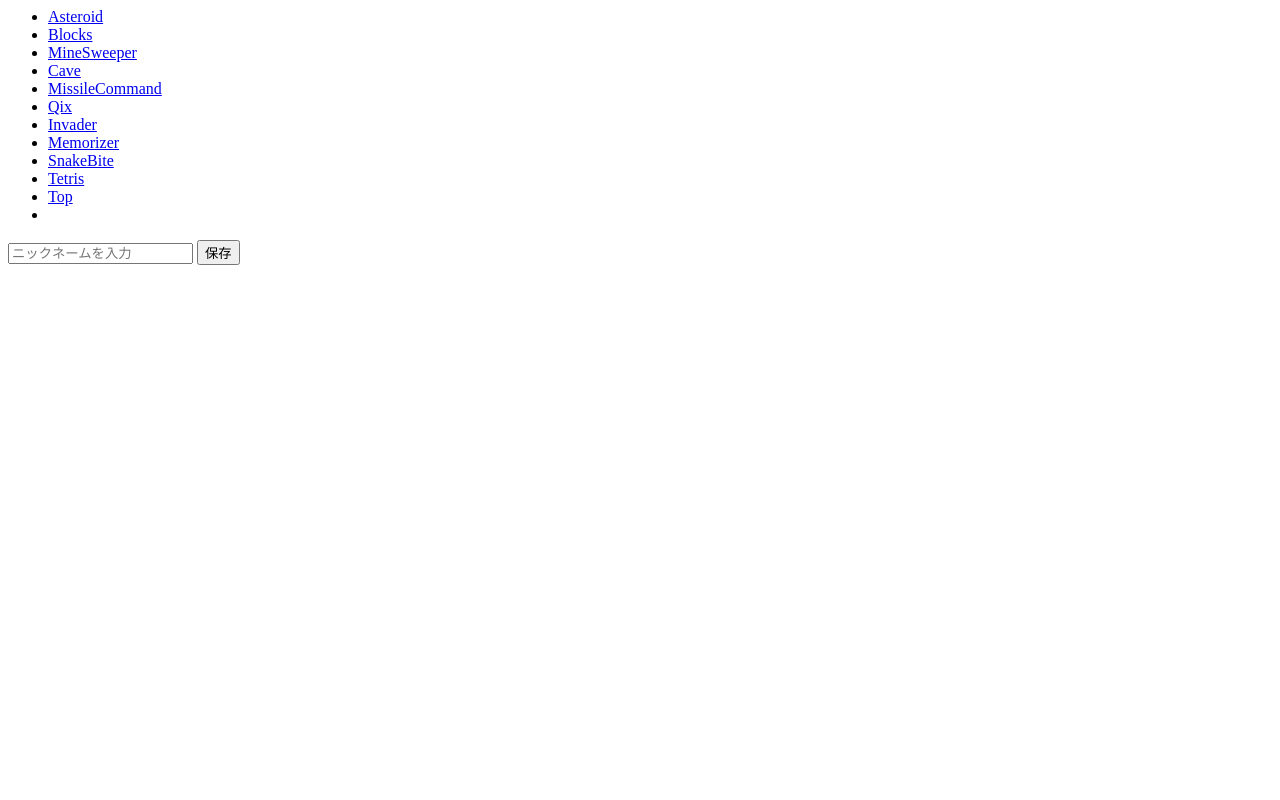
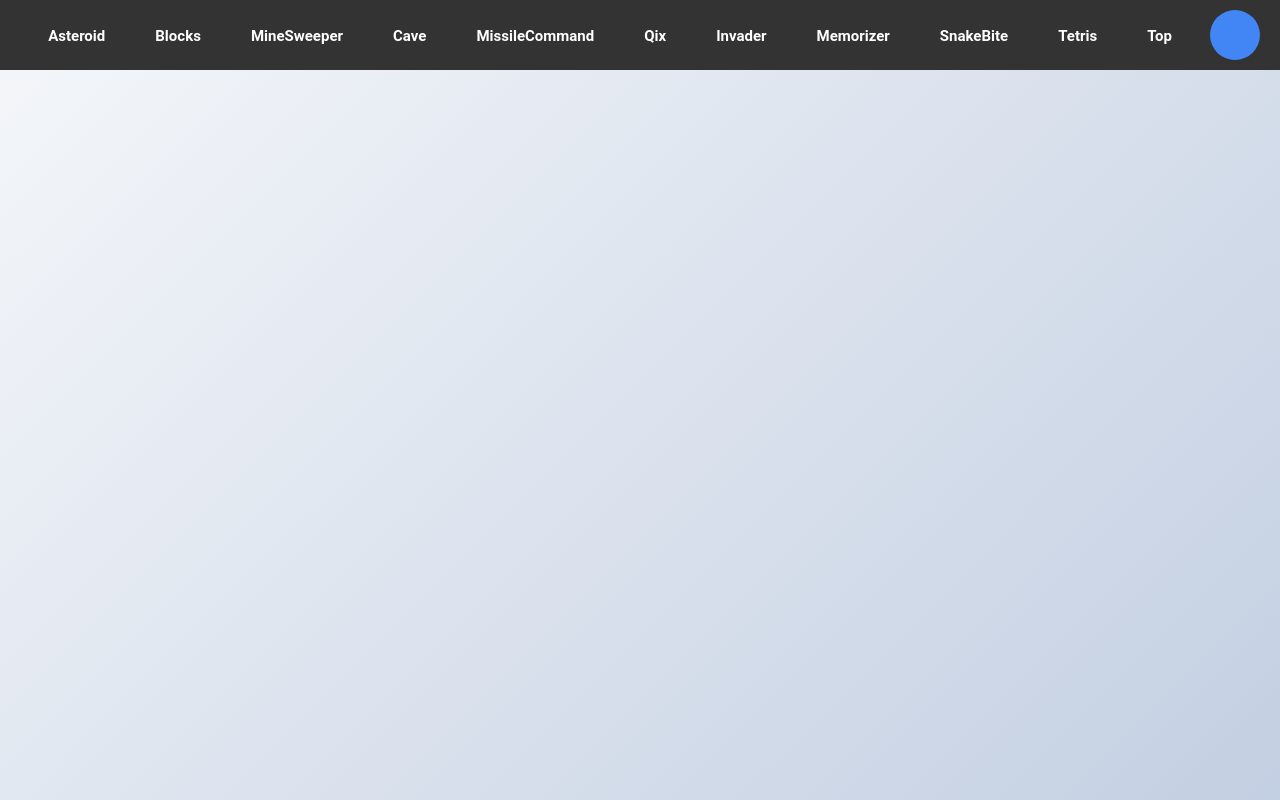
Before and after one commit to nobuhiroomasa/production-a, a website: page docs/demo-repository-main/always.html in a window 1280 px wide. Drawn offline with Linux system fonts and the light colour scheme; the site is published under a folder, as on GitHub Pages, so addresses that start at the root find nothing.

Commit message:
GitHub Pagesに反映するものたちを追加

```diff
--- a/docs/demo-repository-main/always.html
+++ b/docs/demo-repository-main/always.html
@@ -1,5 +1,5 @@
 <head>
-    <link rel="stylesheet" href="/docs/demo-repository-main/CSS/Top.css" type="text/css">
+    <link rel="stylesheet" href="../demo-repository-main/CSS/Top.css" type="text/css">
 
 </head>
 
```
